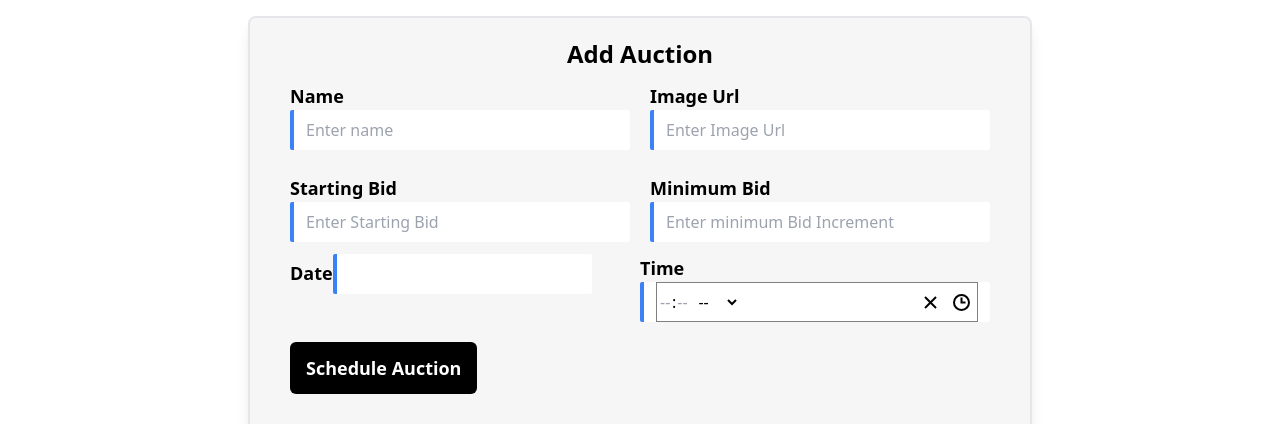
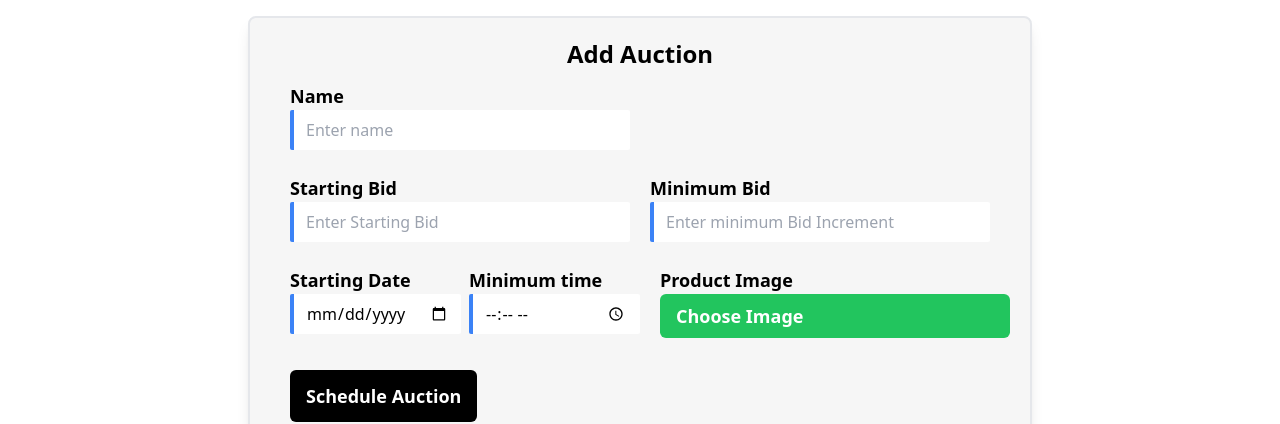
Before and after one commit to ShivrajTheCoder/E-Commerce-Microservice-Frontend, a Next.js app: page /admin/adauction in a window 1280 px wide. Shown: the part 176-600 px from the top of the page. Built offline with nearby package versions, Linux system fonts and the light colour scheme; no server answers.

Commit message:
upload-auction-item-image

```diff
--- a/src/components/AdminComponents/AddAuctionContianer.tsx
+++ b/src/components/AdminComponents/AddAuctionContianer.tsx
@@ -1,29 +1,17 @@
 import InputComponent from '@/components/InputComponent';
 import axios from 'axios';
-import React, { useState } from 'react'
-import DatePicker, { ReactDatePickerProps } from 'react-datepicker';
-import 'react-datepicker/dist/react-datepicker.css';
-import TimePicker from 'react-time-picker';
-import 'react-time-picker/dist/TimePicker.css';
+import React, { useState,ChangeEvent } from 'react'
 import { ToastContainer, toast } from 'react-toastify';
 import 'react-toastify/dist/ReactToastify.css';
 export default function AddAuctionContianer() {
     const [inputValues, setInputValues] = useState({
         name: "",
-        img_url: "",
         startingBid: "",
         minBidInc: "",
+        date: "",
+        time: "",
     })
-    const [selectedDate, setSelectedDate] = useState<Date | null>(null);
-    const [selectedTime, setSelectedTime] = useState<string | null>(null);
-    const handleDateChange = (date: Date | null) => {
-        setSelectedDate(date);
-    };
-    const handleTimeChange = (value: string | string[] | null) => {
-        const time = value !== null ? value.toString() : ""; // Convert null to empty string
-        setSelectedTime(time);
-    };
-    const { name, img_url, startingBid, minBidInc } = inputValues;
+    const { name, startingBid, minBidInc, date, time } = inputValues;
     const handleChange = (e: React.ChangeEvent<HTMLInputElement>) => {
         const { name, value } = e.target;
         setInputValues((prev) => ({
@@ -31,13 +19,27 @@ export default function AddAuctionContianer() {
             [name]: value,
         }))
     }
+    const [selectedImage, setSelectedImage] = useState<File | null>(null);
+
+    const handleImageChange = (event: ChangeEvent<HTMLInputElement>) => {
+        if (event.target.files && event.target.files.length > 0) {
+            setSelectedImage(event.target.files[0]);
+        }
+    };
     const submitHandler = async (e: React.FormEvent<HTMLFormElement>) => {
         e.preventDefault();
         // console.log(inputValues, selectedDate, selectedTime);
-        if (name && img_url && startingBid && minBidInc && selectedDate && selectedTime) {
-            const data = {
-                ...inputValues, date: selectedDate.toLocaleDateString('en-IN', { day: '2-digit', month: '2-digit', year: 'numeric' }), time: selectedTime
-            };
+        if (name && selectedImage && startingBid && minBidInc && date && time) {
+            // const data = {
+            //     ...inputValues
+            // };
+            const data = new FormData();
+            data.append("name", name);
+            data.append("startingBid", startingBid);
+            data.append("minBidInc", minBidInc);
+            data.append("date", date);
+            data.append("time", time);
+            data.append("img",selectedImage);
             console.log(data);
             await axios.post(`http://localhost:8085/auction/createauction`, data)
                 .then(resp => {
@@ -67,15 +69,9 @@ export default function AddAuctionContianer() {
                         value={name}
                         onChange={handleChange}
                         placeholder="Enter name" />
-                    <InputComponent id="img_url"
-                        name="img_url"
-                        type="text"
-                        label="Image Url"
-                        value={img_url}
-                        onChange={handleChange}
-                        placeholder="Enter Image Url" />
                 </div>
                 <div className='grid grid-cols-2 gap-5'>
+
                     <InputComponent id="startingBid"
                         name="startingBid"
                         type="number"
@@ -92,22 +88,26 @@ export default function AddAuctionContianer() {
                         placeholder="Enter minimum Bid Increment" />
                 </div>
                 <div className='grid grid-cols-2'>
-                    <div>
-                        <label htmlFor="date" className='font-bold text-lg'>Date</label>
-                        <DatePicker id="date"
-                            selected={selectedDate}
-                            onChange={handleDateChange}
-                            className="bg-white rounded-sm h-10 px-3 border-l-4 border-blue-500 focus:outline-none focus:ring-1 focus:ring-blue-500"
-                        />
+                    <div className='grid grid-cols-2 gap-2'>
+                        <InputComponent id="date"
+                            name="date"
+                            type="date"
+                            label="Starting Date"
+                            value={date}
+                            onChange={handleChange}
+                            placeholder="Choose Date" />
+                        <InputComponent id="time"
+                            name="time"
+                            type="time"
+                            label="Minimum time"
+                            value={time}
+                            onChange={handleChange}
+                            placeholder="Enter time" />
                     </div>
-                    <div className='flex flex-col'>
-                        <label htmlFor="time" className='font-bold text-lg'>Time</label>
-                        <TimePicker
-                            id="time"
-                            value={selectedTime}
-                            onChange={handleTimeChange}
-                            className="bg-white rounded-sm h-10 px-3 border-l-4 border-blue-500 focus:outline-none focus:ring-1 focus:ring-blue-500"
-                        />
+                    <div className='w-full h-fit py-3 flex flex-col'>
+                        <p className='font-bold text-lg  mx-5'>Product Image</p>
+                        <label htmlFor="img" className='bg-green-500 w-full text-white font-bold text-lg px-4 py-2 mx-5 rounded-md'>Choose Image</label>
+                        <input className='hidden' onChange={handleImageChange} type="file" name="img" id="img" />
                     </div>
                 </div>
                 <button className='bg-black my-5 w-fit mx-auto text-white font-bold text-lg px-4 py-3 rounded-md'>Schedule Auction</button>
--- a/src/components/AuctionScreenComponent/AuctionItemCard.tsx
+++ b/src/components/AuctionScreenComponent/AuctionItemCard.tsx
@@ -16,7 +16,7 @@ interface ItemProp extends AItem {
 }
 export default function AuctionItemCard(props: ItemProp) {
 
-
+//need to update the date stuff
 
     const { _id, name, startingBid, minBidInc, lastBid, img_url, date, time } = props;
     const parts = date.split('/');
```
